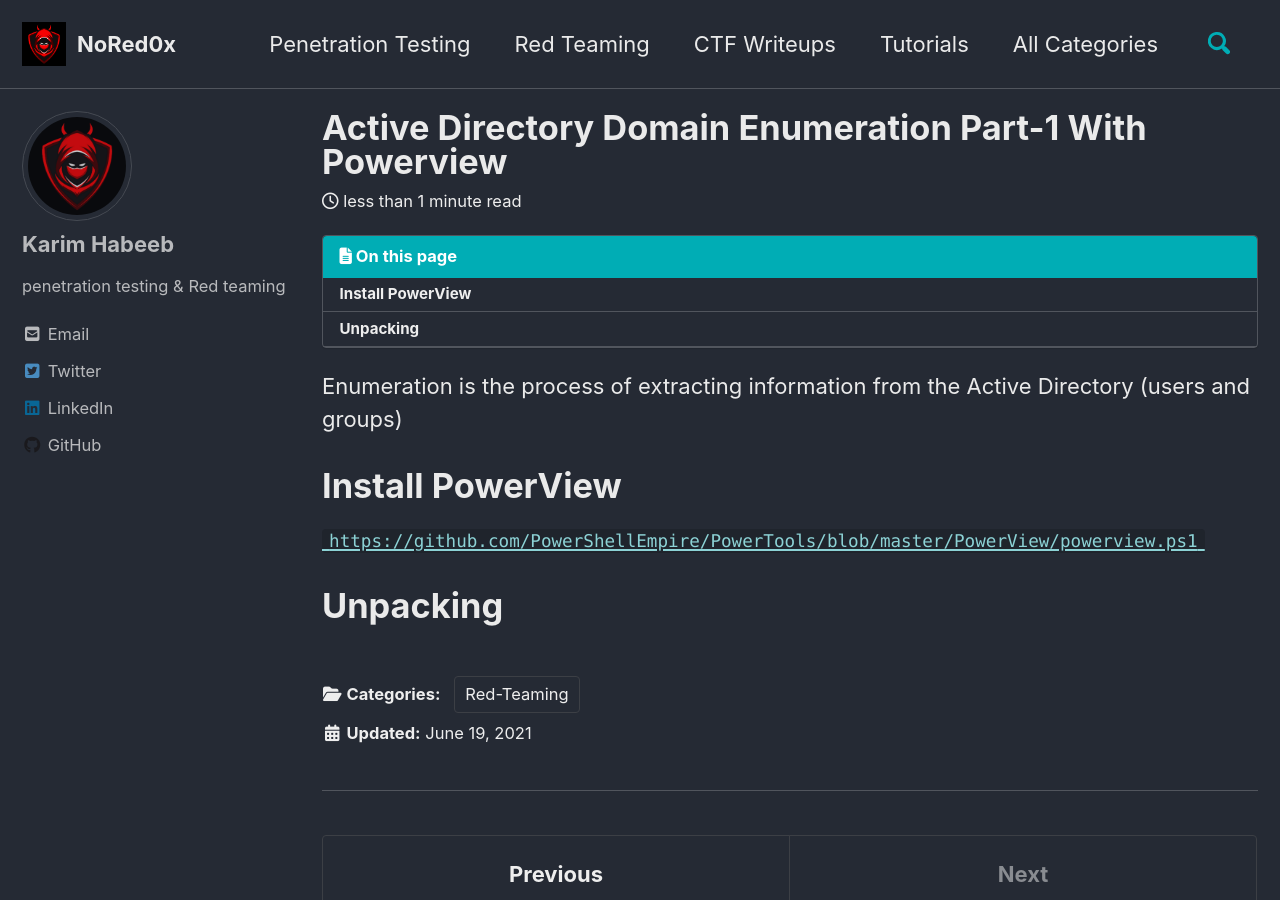
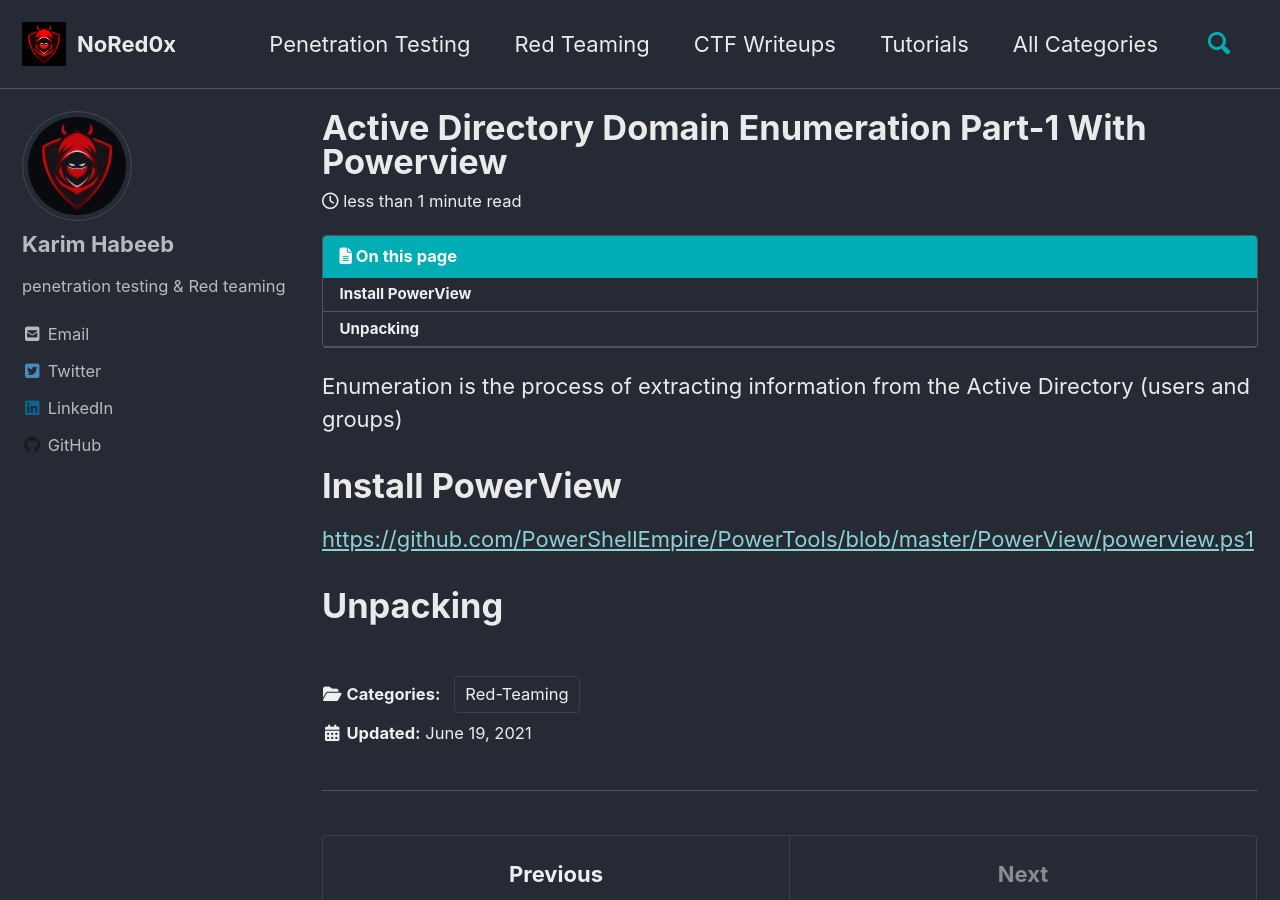
Before and after one commit to NoRed0x/NoRed0x.github.io, a Jekyll site: the page built from _posts/Red-Teaming/2021-06-19-active-directory-domain-enumeration.md, in a window 1280 px wide and 900 px high. Built offline with Jekyll 4.4.1, drawn with Linux system fonts in a browser that asks for light colours; cached includes are drawn as plain includes; nearby versions of some CDN libraries.

```diff
--- a/_posts/Red-Teaming/2021-06-19-active-directory-domain-enumeration.md
+++ b/_posts/Red-Teaming/2021-06-19-active-directory-domain-enumeration.md
@@ -13,6 +13,6 @@ Enumeration is the process of extracting information from the Active Directory (
 
 # Install PowerView
 
-  [`https://github.com/PowerShellEmpire/PowerTools/blob/master/PowerView/powerview.ps1`]('https://github.com/PowerShellEmpire/PowerTools/blob/master/PowerView/powerview.ps1')
+  [https://github.com/PowerShellEmpire/PowerTools/blob/master/PowerView/powerview.ps1]('https://github.com/PowerShellEmpire/PowerTools/blob/master/PowerView/powerview.ps1')
 
 # Unpacking
```
